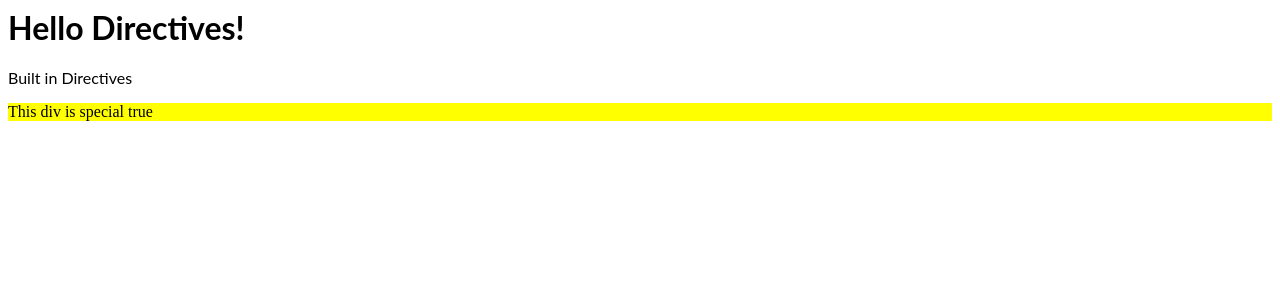
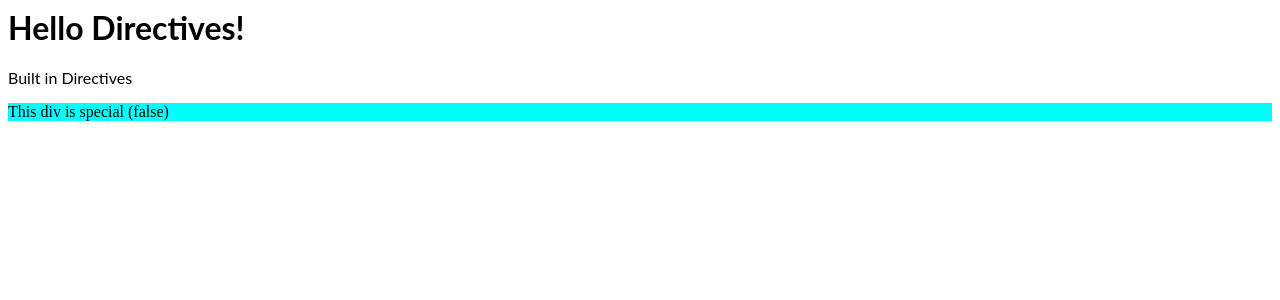
Before and after one commit to ShakibAhmed007/angular-dev-directives, an Angular app: page / in a window 1280 px wide. Shown: the top 300 px of the page. Built offline with nearby package versions, Linux system fonts and the light colour scheme.

Commit message:
2 files modified

```diff
--- a/src/app/built-in-directives/built-in-directives.component.html
+++ b/src/app/built-in-directives/built-in-directives.component.html
@@ -1 +1 @@
-<div [ngClass]="isSpecial ? 'special' : 'normal'">This div is special {{isSpecial}}</div>
+<div [ngClass]="isSpecial ? 'special' : 'normal'">This div is special ({{isSpecial}})</div>
--- a/src/app/built-in-directives/built-in-directives.component.ts
+++ b/src/app/built-in-directives/built-in-directives.component.ts
@@ -6,7 +6,7 @@ import { Component, OnInit } from '@angular/core';
   styleUrls: ['./built-in-directives.component.css']
 })
 export class BuiltInDirectivesComponent implements OnInit {
-  isSpecial = true;
+  isSpecial = false;
 
   constructor() {}
 
```
